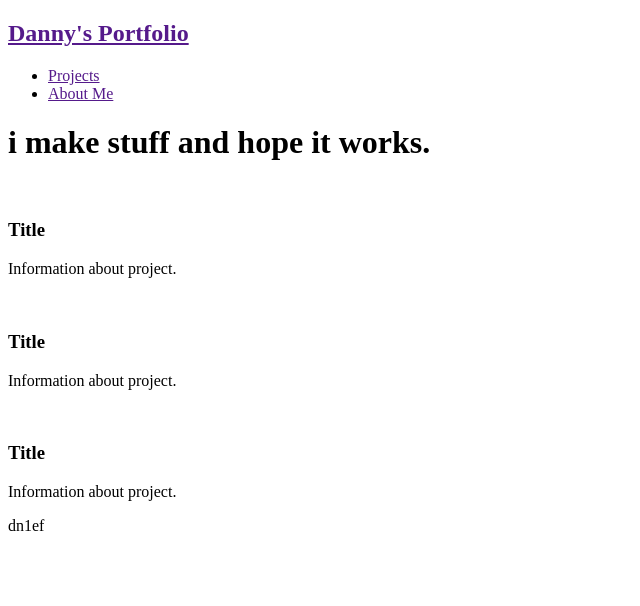
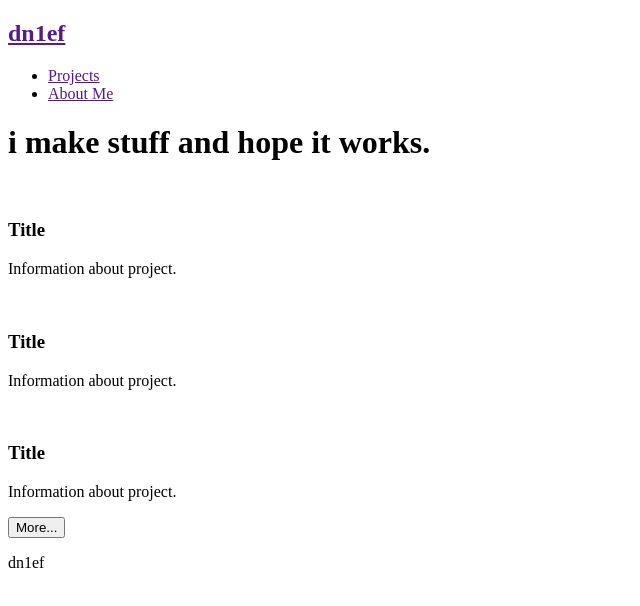
Before and after one commit to dn1ef/dn1ef.github.io, a plain HTML site: page index.html in a window 1280 px wide. Shown: the whole page, without its empty margins (0-640 px from the left). Drawn offline with Linux system fonts and the light colour scheme.

Commit message:
edit index.html

```diff
--- a/index.html
+++ b/index.html
@@ -3,11 +3,11 @@
 <html lang="en">
   <head>
     <meta charset="utf-8">
-    <title>Danny's Portfolio</title>
+    <title>My Portfolio</title>
   </head>
   <body>
     <div class="header">
-      <h2><a href="">Danny's Portfolio</a></h2>
+      <h2><a href="">dn1ef</a></h2>
       <ul>
         <li><a href="">Projects</a></li>
         <li><a href="">About Me</a></li>
@@ -32,6 +32,7 @@
         <h3>Title</h1>
         <p>Information about project.</p>
       </div>
+      <button>More...</button>
     </div>
     <footer>
       <p>dn1ef</p>
```
